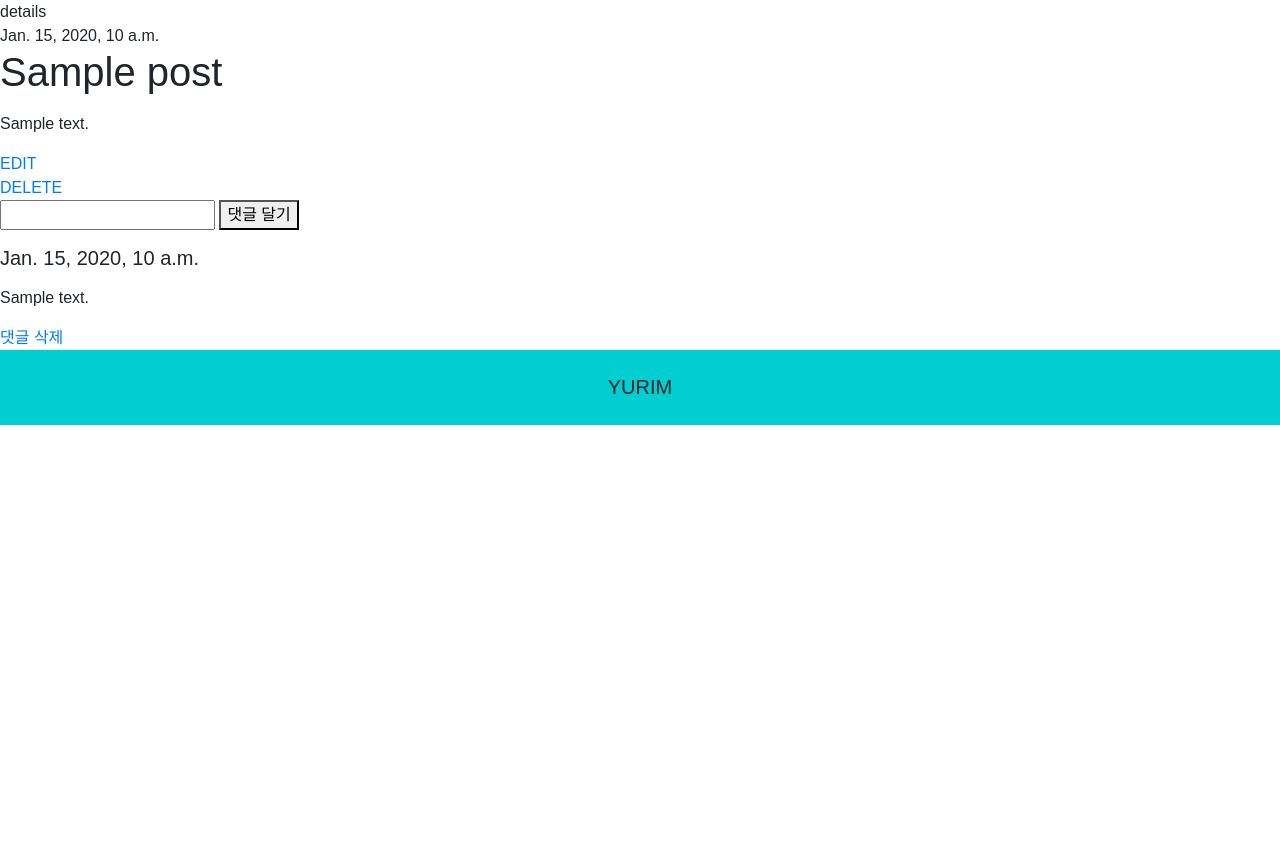
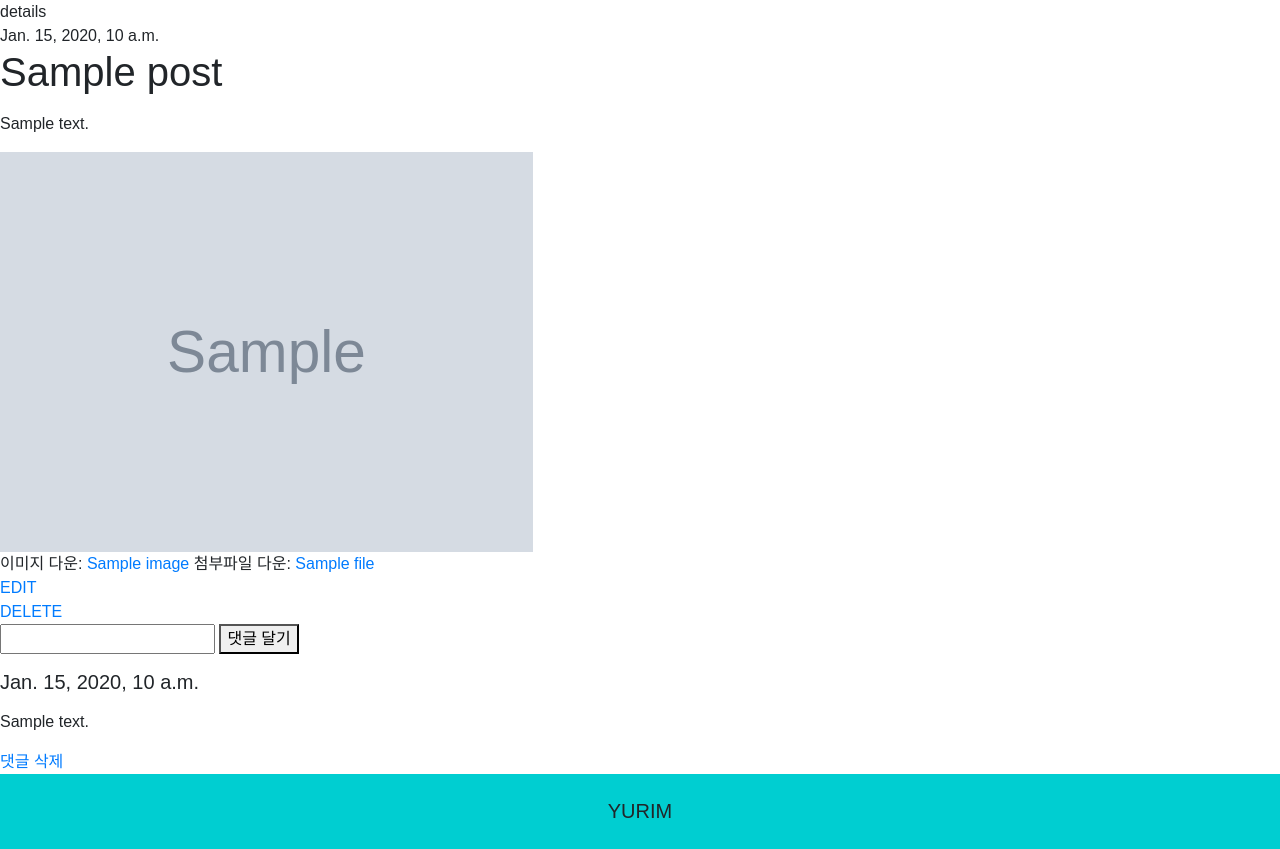
Before and after one commit to lina1919/Heatlh-SOMA, a Django app: template mydiary/templates/mydiary/detail.html in a window 1280 px wide. Shown: the part 80-929 px from the top of the page. Before the commit the page ends 505 px from the top, so only its background shows below. Run offline with Django 3.2, Linux system fonts and the light colour scheme; the template is opened without the code that fills it: most values are stand-ins (such as "Sample title", 1, 10 or a date in 2020); grey boxes marked "Sample" are stand-in pictures; some libraries are stand-ins or nearby versions; some web fonts are replaced.

Commit message:
mytravel

```diff
--- a/mydiary/forms.py
+++ b/mydiary/forms.py
@@ -4,7 +4,7 @@ from .models import Content, Comment
 class ContentForm(forms.ModelForm):
     class Meta:
         model = Content
-        fields = ['title', 'body', ]
+        fields = ['title', 'body', 'image', 'file']
 class CommentForm(forms.ModelForm):
     class Meta:
         model = Comment
--- a/mydiary/models.py
+++ b/mydiary/models.py
@@ -8,6 +8,9 @@ class Content(models.Model):
     pub_date=models.DateTimeField(default=timezone.now)
     body=models.TextField(default='')
     objects = models.Manager()
+    image = models.ImageField(upload_to='images/',blank=True)
+    file = models.FileField(upload_to='documents/%Y.%m',blank=True)
+    #파일 저장 위치가 document/(년,월)폴더로 설정됨.
 class Comment(models.Model):
     objects = models.Manager()
     post = models.ForeignKey('Content', on_delete=models.CASCADE)
--- a/mydiary/templates/mydiary/detail.html
+++ b/mydiary/templates/mydiary/detail.html
@@ -24,6 +24,13 @@
                     {% endif %}
                     <h1>{{ post.title }}</h1>
                     <p> {{ post.body|linebreaks }}</p>
+                    {% if post.image %}
+                    <img src="{{post.image.url}}" height=400><br>
+                    이미지 다운: <a href="{{ post.image.url }}" download>{{ post.image.name }}</a>
+                    {% endif %}
+                    {% if post.file %}
+                        첨부파일 다운: <a href="{{ post.file.url }}" download>{{ post.file.name }}</a>
+                    {% endif %}
                 </div>
             </box3>
             <a href="{% url 'edit' index=post.pk %}">EDIT</a><br>
--- a/mydiary/templates/mydiary/edit.html
+++ b/mydiary/templates/mydiary/edit.html
@@ -15,7 +15,8 @@
             <div id="top">edit?</a></div>
             <div id="container">
                 <box3>
-                    <form method="POST" class="post-form">{% csrf_token %}
+                    <form method="POST" class="post-form" enctype='multipart/form-data'>
+                        {% csrf_token %}
                         {{ form.as_p }}
                         <button type="submit" class="save btn btn-default">Save</button>
                     </form>
--- a/mydiary/templates/mydiary/new.html
+++ b/mydiary/templates/mydiary/new.html
@@ -16,7 +16,8 @@
         <div id="top">new travel?</a></div>
         <div id="container">
             <box3>
-                <form method="POST" class="post-form"> {% csrf_token %}
+                <form method="POST" class="post-form" enctype='multipart/form-data'>
+                    {% csrf_token %}
                     {{ form.as_p }}
                     <button type="submit">Save</button>
                 </form>
--- a/mydiary/views.py
+++ b/mydiary/views.py
@@ -41,7 +41,7 @@ def detail(request, pk):
 def edit(request, index):
     post = get_object_or_404(Content, pk=index)
     if request.method == "POST":
-        form = ContentForm(request.POST, instance=post)
+        form = ContentForm(request.POST, request.FILES, instance=post)
         if form.is_valid():
             post = form.save(commit=False)
             post.author = request.user
--- a/myproject1/settings.py
+++ b/myproject1/settings.py
@@ -126,3 +126,5 @@ STATICFILES_DIRS = (
 
 LOGIN_REDIRECT_URL = '/'
 LOGOUT_REDIRECT_URL = '/'
+MEDIA_ROOT = os.path.join(BASE_DIR, 'media')
+MEDIA_URL = '/media/'
--- a/myproject1/urls.py
+++ b/myproject1/urls.py
@@ -19,6 +19,9 @@ import mydiary.views
 import accounts.views
 from django.contrib.auth import views as auth_views
 
+from django.conf import settings
+from django.conf.urls.static import static
+
 urlpatterns = [
     path('admin/', admin.site.urls),
     path('', mydiary.views.home, name="home"),
@@ -32,3 +35,4 @@ urlpatterns = [
     path('registration/login/',auth_views.LoginView.as_view(),{'template_name':'registration/login.html'}, name="login"),
     path('registration/logged_out/', auth_views.LogoutView.as_view(), {'template_name':'registration/logged_out.html'}, name="logout"),
 ]
+urlpatterns+=static(settings.MEDIA_URL, document_root = settings.MEDIA_ROOT)
```
Also changed, not shown: mydiary/migrations/0003_content_image.py (added), mydiary/migrations/0004_content_file.py (added).
